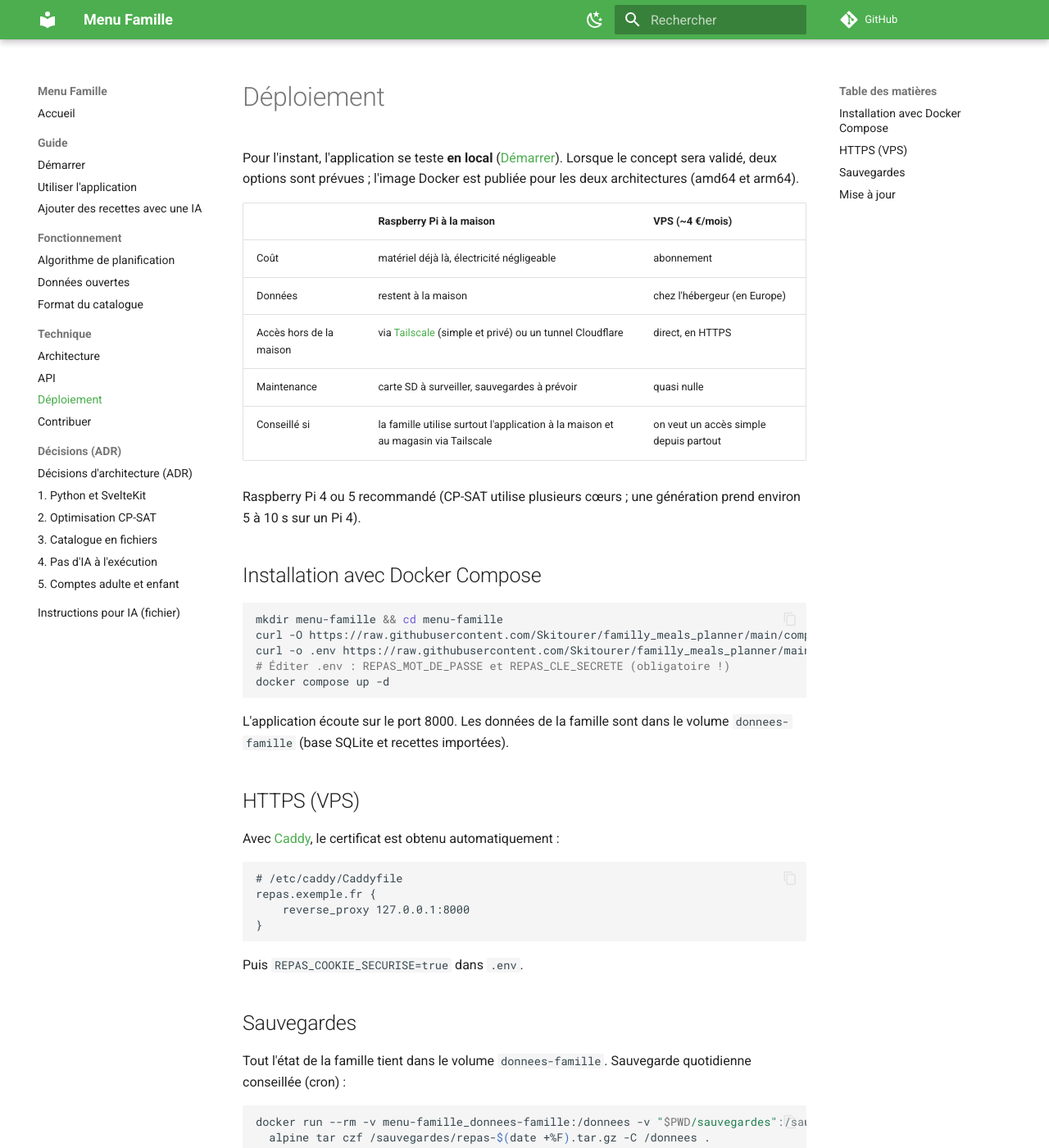
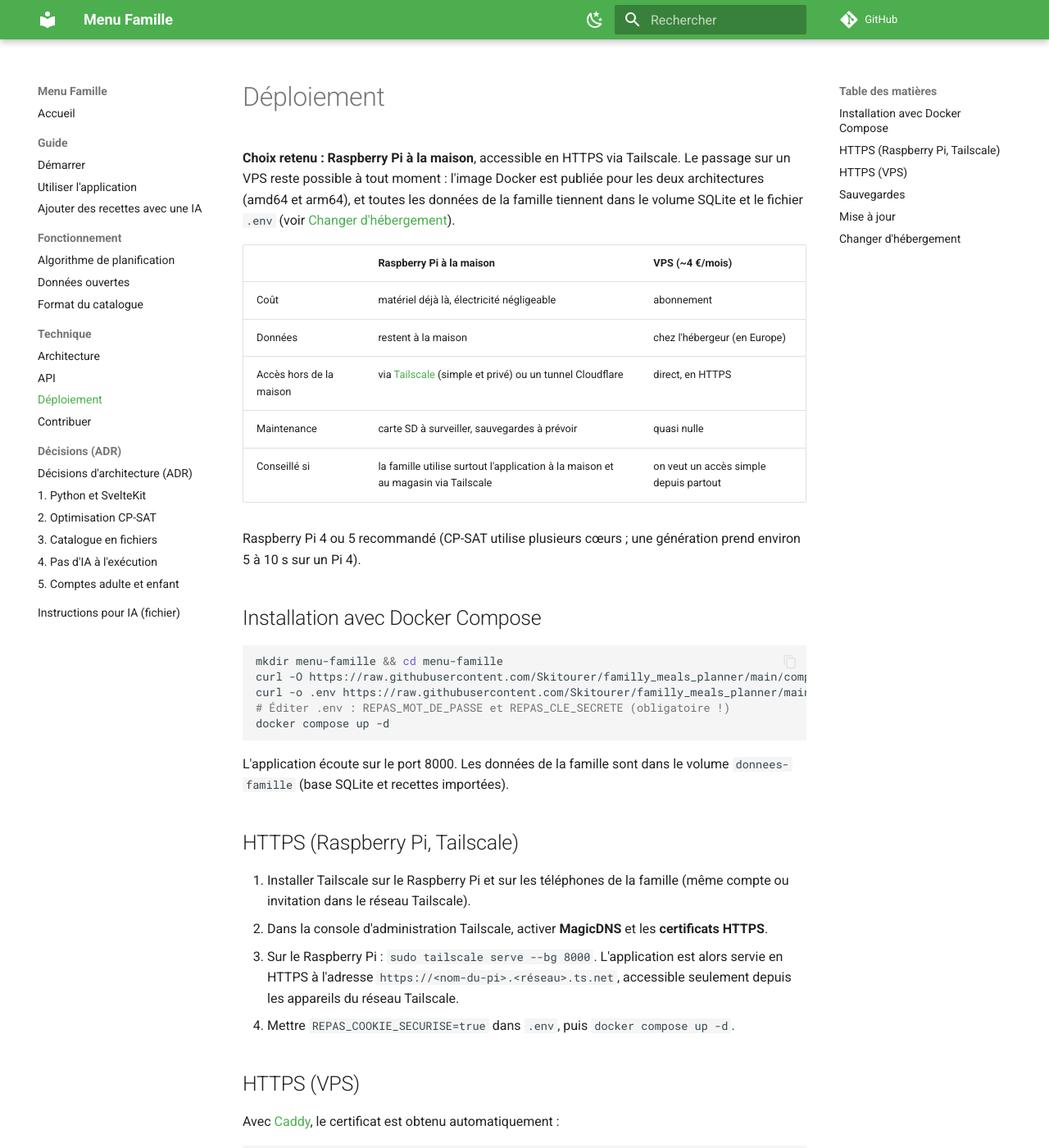
Before and after one commit to Skitourer/familly_meals_planner, an MkDocs documentation site: the page built from docs/exploitation/deploiement.md, in a window 1280 px wide and 1400 px high. Shown: the whole window at 82% size. Built offline with MkDocs 1.6.1 and Material for MkDocs 9.7.7, drawn with Linux system fonts in a browser that asks for light colours; comment, search, counter and statistics services are not loaded; some of the changed text lies outside the part shown.

Commit message:
docs: hébergement retenu (Raspberry Pi avec Tailscale, VPS possible) (#35)
## Pourquoi
L'hébergement est décidé : Raspberry Pi à la maison, en gardant la
possibilité de passer sur un VPS plus tard. Le HTTPS est aussi
nécessaire pour le service worker du #10.

## Quoi
- `AGENTS.md` : hébergement retenu (Raspberry Pi + Tailscale, portable
vers un VPS).
- `docs/exploitation/deploiement.md` : choix retenu, section « HTTPS
(Raspberry Pi, Tailscale) », section « Changer d'hébergement »
(sauvegarde, restauration du volume, HTTPS, vérifications).

## Vérifié
- `mkdocs build --strict` OK, ancre `#changer-dhebergement` valide.

## À tester par un humain
Rien à tester tout de suite ; les commandes Tailscale et de restauration
seront validées lors de l'installation du Raspberry Pi.

🤖 Generated with [Claude Code](https://claude.com/claude-code)

Co-authored-by: Claude Opus 5.5 <noreply@anthropic.com>

````diff
--- a/docs/exploitation/deploiement.md
+++ b/docs/exploitation/deploiement.md
@@ -1,8 +1,9 @@
 # Déploiement
 
-Pour l'instant, l'application se teste **en local** ([Démarrer](../guide/demarrage.md)).
-Lorsque le concept sera validé, deux options sont prévues ; l'image Docker est publiée
-pour les deux architectures (amd64 et arm64).
+**Choix retenu : Raspberry Pi à la maison**, accessible en HTTPS via Tailscale. Le passage
+sur un VPS reste possible à tout moment : l'image Docker est publiée pour les deux
+architectures (amd64 et arm64), et toutes les données de la famille tiennent dans le volume
+SQLite et le fichier `.env` (voir [Changer d'hébergement](#changer-dhebergement)).
 
 | | Raspberry Pi à la maison | VPS (~4 €/mois) |
 |---|---|---|
@@ -27,6 +28,17 @@ docker compose up -d
 
 L'application écoute sur le port 8000. Les données de la famille sont dans le volume
 `donnees-famille` (base SQLite et recettes importées).
+
+## HTTPS (Raspberry Pi, Tailscale)
+
+1. Installer Tailscale sur le Raspberry Pi et sur les téléphones de la famille (même compte
+   ou invitation dans le réseau Tailscale).
+2. Dans la console d'administration Tailscale, activer **MagicDNS** et les **certificats
+   HTTPS**.
+3. Sur le Raspberry Pi : `sudo tailscale serve --bg 8000`. L'application est alors servie
+   en HTTPS à l'adresse `https://<nom-du-pi>.<réseau>.ts.net`, accessible seulement depuis
+   les appareils du réseau Tailscale.
+4. Mettre `REPAS_COOKIE_SECURISE=true` dans `.env`, puis `docker compose up -d`.
 
 ## HTTPS (VPS)
 
@@ -59,3 +71,22 @@ docker compose pull && docker compose up -d
 
 Les versions sont publiées sur la page *Releases* du dépôt avec leur journal des
 modifications ; l'image `:latest` suit la branche `main`, les images `:1.2.0` sont figées.
+
+## Changer d'hébergement
+
+Pour passer du Raspberry Pi à un VPS (ou l'inverse) :
+
+1. Sur l'ancien serveur : `docker compose stop`, puis faire une sauvegarde du volume
+   (commande de la section [Sauvegardes](#sauvegardes)) et copier l'archive, le `.env` et
+   `docker-compose.yml` sur le nouveau serveur.
+2. Sur le nouveau : installer Docker, créer le volume avec `docker compose create`, y
+   restaurer l'archive, puis `docker compose up -d` :
+
+    ```bash
+    docker run --rm -v menu-famille_donnees-famille:/donnees -v "$PWD":/sauvegardes \
+      alpine tar xzf /sauvegardes/repas-AAAA-MM-JJ.tar.gz -C /donnees
+    ```
+
+3. Mettre en place le HTTPS du nouvel hébergement (Tailscale ou reverse proxy, voir
+   ci-dessus) et vérifier la connexion, la semaine en cours et le placard.
+4. Arrêter définitivement l'ancien serveur une fois le nouveau vérifié.
````
Also changed, not shown: AGENTS.md (+3 -2 lines).
